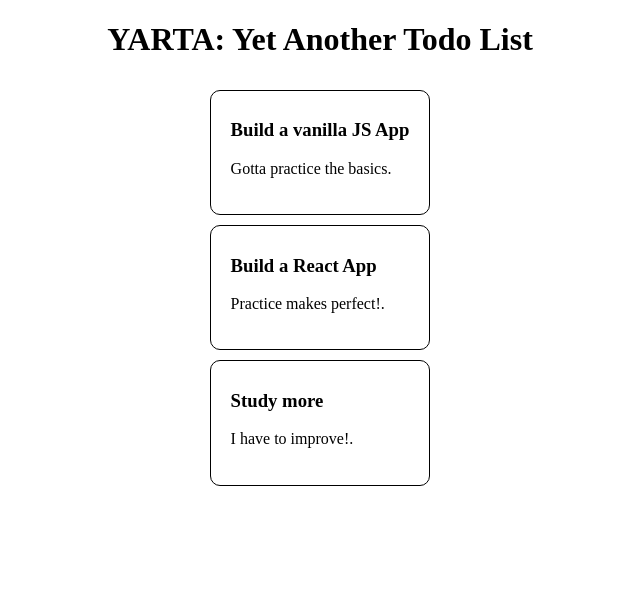
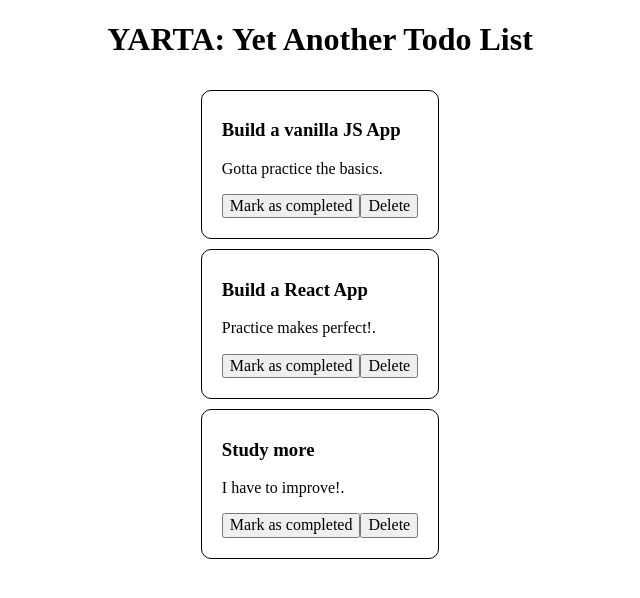
Before and after one commit to Leonelmarianog/YARTA, a React (Create React App) app: page / in a window 1280 px wide. Shown: the top 598 px of the page, without its empty margins (320-960 px from the left). Built offline with nearby package versions, Linux system fonts and the light colour scheme.

Commit message:
Add state
Now you can mark a todo as completed and delete them.

```diff
--- a/src/Todo.css
+++ b/src/Todo.css
@@ -5,6 +5,11 @@
   margin: 10px;
 }
 
-/* .todo p {
-  word-wrap: break-word;
-} */
+.completed {
+  color: grey;
+}
+
+.completed h3,
+.completed p {
+  text-decoration: line-through;
+}
--- a/src/Todo.js
+++ b/src/Todo.js
@@ -2,11 +2,32 @@ import React from "react";
 import "./Todo.css";
 
 export default class Todo extends React.Component {
+  constructor(props) {
+    super(props);
+
+    // initial state of each Todo
+    this.state = {
+      completed: false,
+    };
+    this.handleClick = this.handleClick.bind(this);
+  }
+
+  // event handler to mark a Todo as completed or not
+  handleClick() {
+    this.setState({
+      completed: !this.state.completed,
+    });
+  }
+
   render() {
+    const buttonText = this.state.completed ? "not completed" : "completed";
+    const completedStyle = this.state.completed ? "completed" : "";
     return (
-      <div className="todo">
+      <div className={`todo ${completedStyle}`}>
         <h3>{this.props.title}</h3>
         <p>{this.props.description}</p>
+        <button onClick={this.handleClick}>Mark as {buttonText}</button>
+        <button onClick={this.props.handleDelete}>Delete</button>
       </div>
     );
   }
--- a/src/TodoList.js
+++ b/src/TodoList.js
@@ -2,17 +2,11 @@ import React from "react";
 import Todo from "./Todo.js";
 
 export default class TodoList extends React.Component {
-  render() {
-    const todos = this.props.todos.map((todo) => {
-      return (
-        <Todo key={todo.id} title={todo.title} description={todo.description} />
-      );
-    });
-    return <main>{todos}</main>;
-  }
-}
+  constructor(props) {
+    super(props);
 
-TodoList.defaultProps = {
+    // initial todos
+    this.state = {
       todos: [
         {
           id: 0,
@@ -31,3 +25,30 @@ TodoList.defaultProps = {
         },
       ],
     };
+  }
+
+  // event handler, this one is passed as a prop to each Todo component, this way, each child (Todo) has a way to tell
+  // their parent (TodoList) to re-render them with new props.
+  handleDelete(id) {
+    const newTodos = this.state.todos.filter((todo) => {
+      return todo.id !== id;
+    });
+    this.setState({
+      todos: newTodos,
+    });
+  }
+
+  render() {
+    const todos = this.state.todos.map((todo) => {
+      return (
+        <Todo
+          key={todo.id}
+          title={todo.title}
+          description={todo.description}
+          handleDelete={this.handleDelete.bind(this, todo.id)} // method binding and also pass the id of each todo to be able to tell which one to delete
+        />
+      );
+    });
+    return <main>{todos}</main>;
+  }
+}
```
Lines whose indentation alone changed are shown as unchanged.
